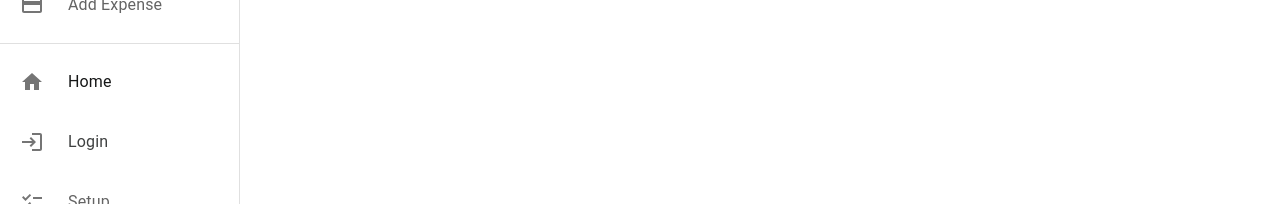
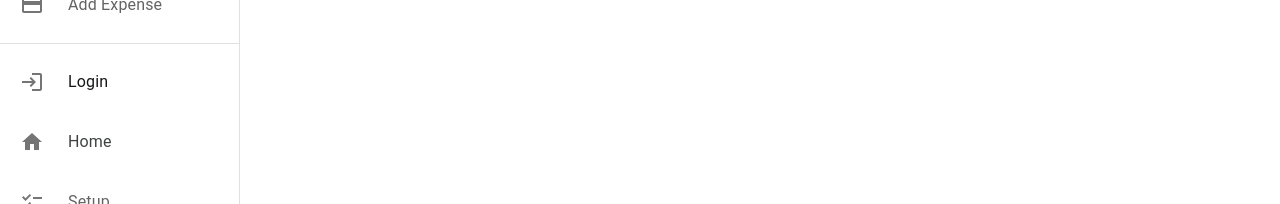
Before and after one commit to BUMETCS673/project-team-1, a React (Create React App) app in the folder code/pennywise-ui/: page / in a window 1280 px wide. Shown: the part 218-422 px from the top of the page. Built offline with nearby package versions, Linux system fonts and the light colour scheme; no server answers.

Commit message:
updated icons

```diff
--- a/code/pennywise-ui/src/components/user/Navbar.js
+++ b/code/pennywise-ui/src/components/user/Navbar.js
@@ -285,9 +285,9 @@ const NavBar = () => {
                       justifyContent: 'center',
                     }}
                   >
-                  <HomeIcon />
+                  <LoginIcon />
                   </ListItemIcon>
-                  <ListItemText primary="Home" sx={{ opacity: open ? 1 : 0, color: "#161717"}} />
+                  <ListItemText primary="Login" sx={{ opacity: open ? 1 : 0, color: "#161717"}} />
                 </StyledListItemButton>
               </ListItem>
 
@@ -307,9 +307,9 @@ const NavBar = () => {
                       justifyContent: 'center',
                     }}
                   >
-                  <LoginIcon />
+                  <HomeIcon />
                   </ListItemIcon>
-                  <ListItemText primary="Login" sx={{ opacity: open ? 1 : 0 }} />
+                  <ListItemText primary="Home" sx={{ opacity: open ? 1 : 0 }} />
                 </StyledListItemButton>
               </ListItem>
 
```
